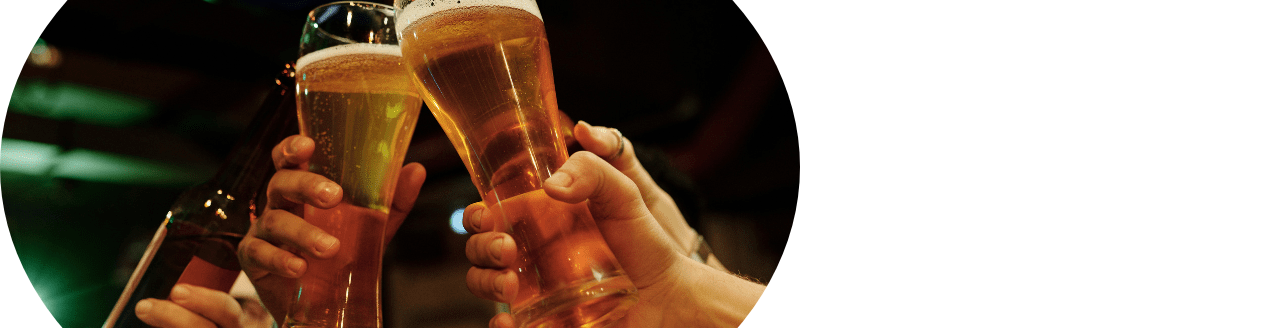
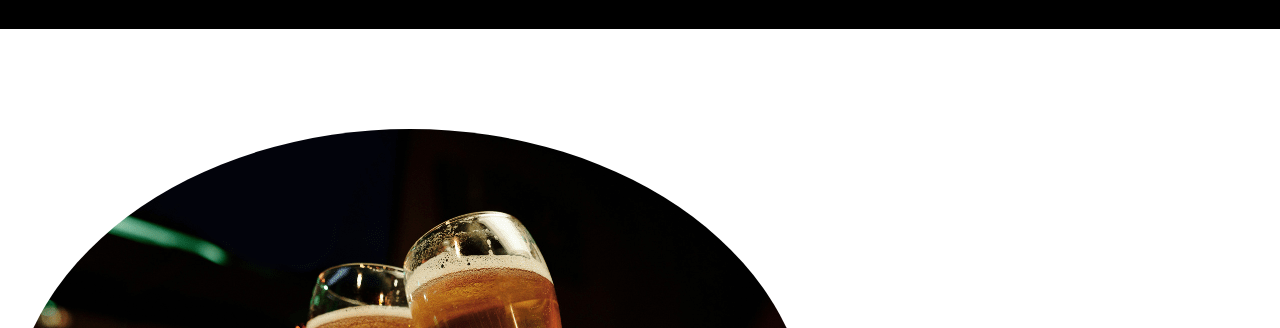
Before and after one commit to RogerNS98/The_North_Beer, a plain HTML site: page index.html in a window 1280 px wide. Shown: the part 213-541 px from the top of the page. Drawn offline with Linux system fonts and the light colour scheme.

Commit message:
nuevo nuevo cambio

```diff
--- a/index.html
+++ b/index.html
@@ -6,7 +6,7 @@
     <meta name="viewport" content="width=device-width, initial-scale=1.0">
     <title>The North Beer</title>
     <link rel="stylesheet" href="css/css/bootstrap.min.css">
-    <link rel="stylesheet" href="../The North Beer/css/estilos.css">
+    <link rel="stylesheet" href="css/estilos.css">
     <link rel="shorcut icon" href="multimedia/988934.png" >
 
 </head>
```
